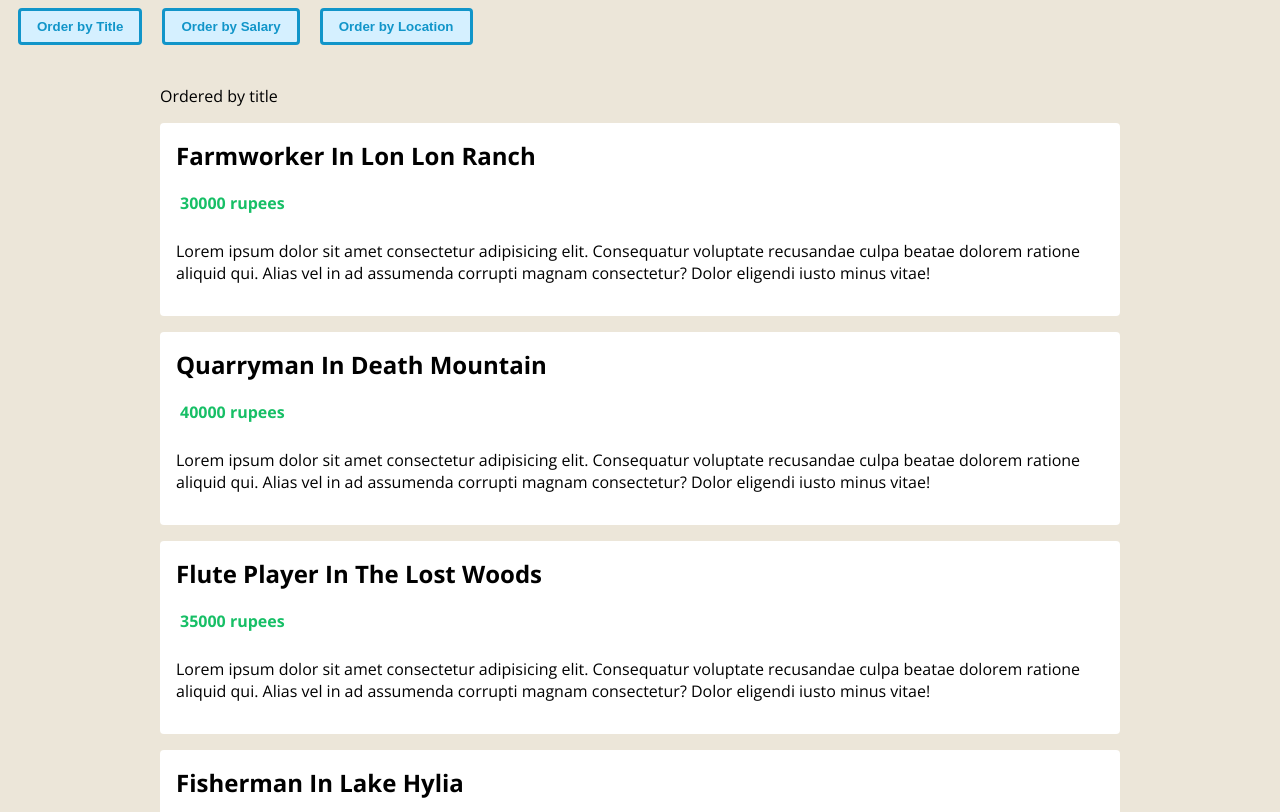
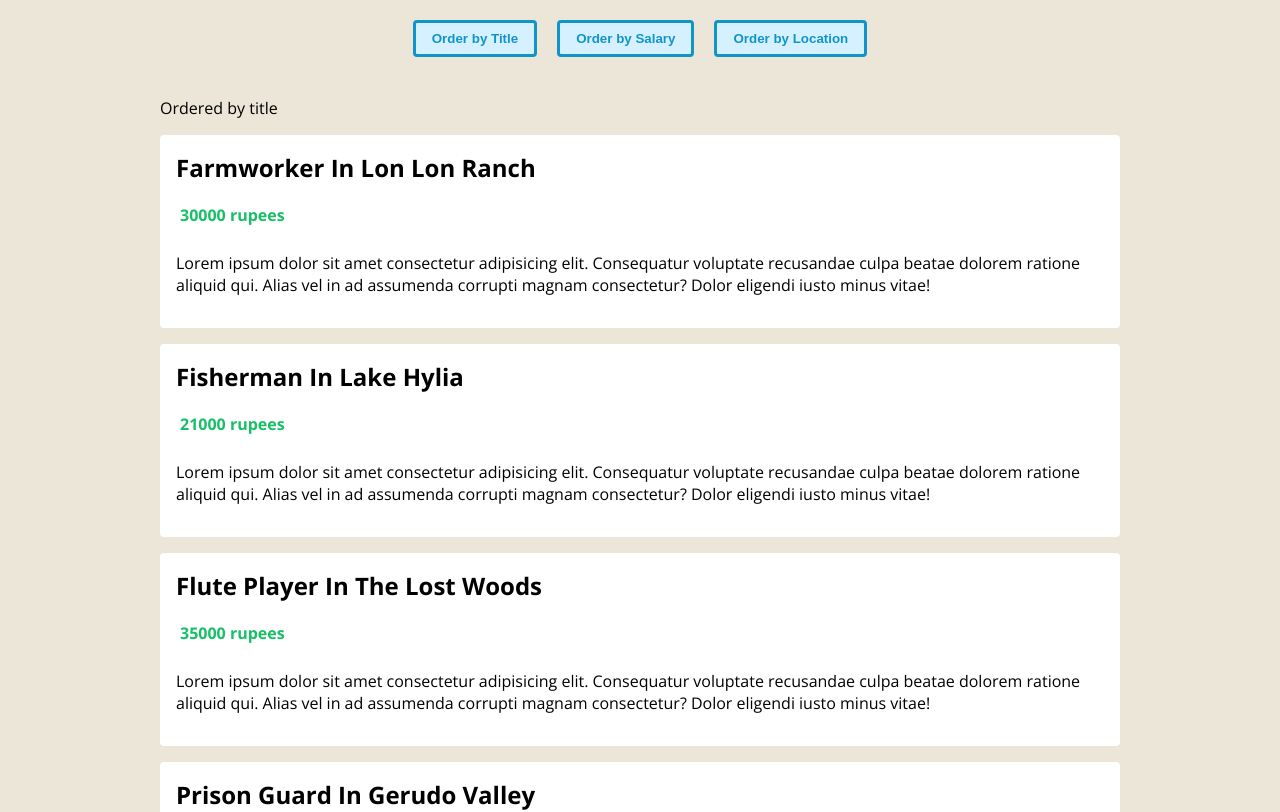
Before and after one commit to mattyricks/ts-vue3-hyrule-jobs, a Vue app: page / in a window 1280 px wide. Shown: the top 812 px of the page. Built offline with nearby package versions, Linux system fonts and the light colour scheme.

Commit message:
introduces computed property to dynamically sort the Jobs by selected property, eg. title, salary, location

```diff
--- a/src/App.vue
+++ b/src/App.vue
@@ -1,8 +1,13 @@
 <template>
   <div class="app">
-    <button @click="handleClick('title')">Order by Title</button>
-    <button @click="handleClick('salary')">Order by Salary</button>
-    <button @click="handleClick('location')">Order by Location</button>
+    <header>
+      <div class="order">
+        <button @click="handleClick('title')">Order by Title</button>
+        <button @click="handleClick('salary')">Order by Salary</button>
+        <button @click="handleClick('location')">Order by Location</button>
+      </div>
+    </header>
+
     <JobList :jobs="jobs" :order="order" />
   </div>
 </template>
@@ -53,8 +58,8 @@
 
     return {
       jobs,
+      order,
       handleClick,
-      order,
     };
   },
 });
--- a/src/components/JobList.vue
+++ b/src/components/JobList.vue
@@ -2,7 +2,7 @@
   <div class="job-list">
     <p>Ordered by {{ order }}</p>
     <ul>
-      <li v-for="job in jobs" :key="job.id">
+      <li v-for="job in orderedJobs" :key="job.id">
         <h2>{{ job.title }} in {{ job.location }}</h2>
 
         <div class="salary">
@@ -23,7 +23,7 @@
 </template>
 
 <script lang="ts">
-import { defineComponent, PropType } from "vue";
+import { computed, defineComponent, PropType } from "vue";
 import Job from "@/types/Job";
 import OrderTerm from "@/types/OrderTerm";
 
@@ -37,6 +37,17 @@
       required: true,
       type: String as PropType<OrderTerm>,
     },
+  },
+  setup(props) {
+    const orderedJobs = computed(() => {
+      return [...props.jobs].sort((a: Job, b: Job) => {
+        return a[props.order] > b[props.order] ? 1 : -1;
+      });
+    });
+
+    return {
+      orderedJobs,
+    };
   },
 });
 </script>
```
